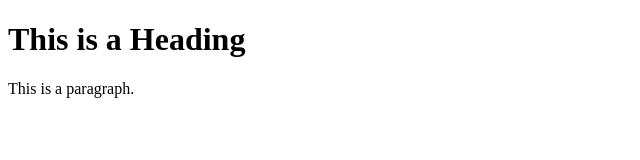
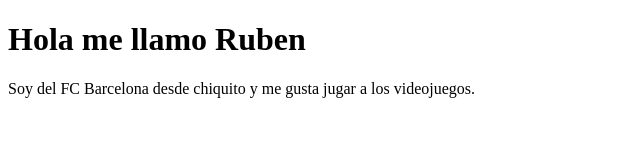
Before and after one commit to Rubentub/miprimerapagina, a plain HTML site: page index.html in a window 1280 px wide. Shown: the whole page, without its empty margins (0-640 px from the left). Drawn offline with Linux system fonts and the light colour scheme.

Commit message:
miprimerapagina

```diff
--- a/index.html
+++ b/index.html
@@ -1,12 +1,12 @@
 <!DOCTYPE html>
 <html>
 <head>
-<title>Page Title</title>
+<title>ALGO</title>
 </head>
 <body>
 
-<h1>This is a Heading</h1>
-<p>This is a paragraph.</p>
+<h1>Hola me llamo Ruben  </h1>
+<p>Soy del FC Barcelona desde chiquito y me gusta jugar a los videojuegos.</p>
 
 </body>
 </html>
```
